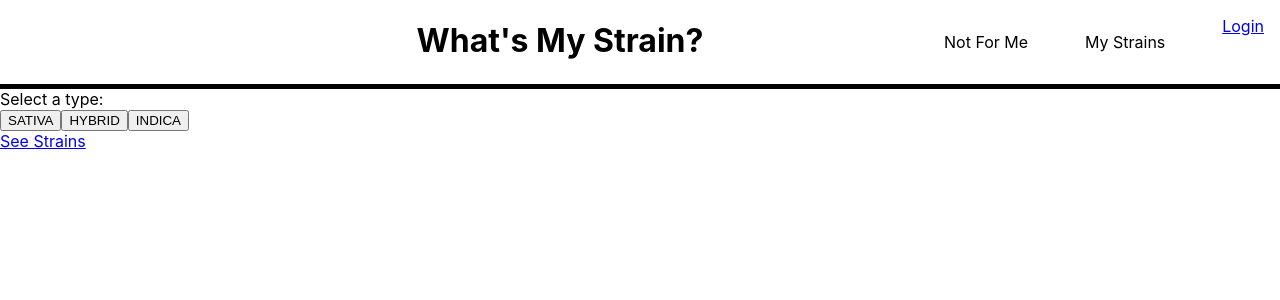
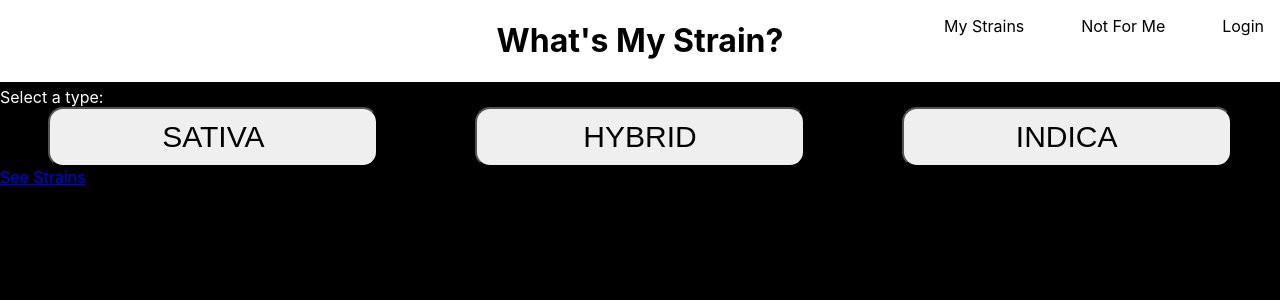
Before and after one commit to Tristan-Holtz/whats-my-strain, a React (Create React App) app: page / in a window 1280 px wide. Shown: the top 300 px of the page. Built offline with nearby package versions, Linux system fonts and the light colour scheme; no server answers.

Commit message:
Get likes and dislikes populating on DOM

```diff
--- a/src/components/App/App.scss
+++ b/src/components/App/App.scss
@@ -1,3 +1,4 @@
 body {
+  background-color: black;
   width: 100%;
 }
--- a/src/components/CardContainer/CardContainer.js
+++ b/src/components/CardContainer/CardContainer.js
@@ -26,7 +26,7 @@ export class CardContainer extends Component {
     return (
       <form className="strain-selection_form">
         <section className="types-section">
-          <label>Select a type:</label>
+          <label className="type-label">Select a type:</label>
           <div className="type-buttons_div">
             <button
               onClick={() => this.selectCategory('sativa')}
--- a/src/components/CardContainer/CardContainer.scss
+++ b/src/components/CardContainer/CardContainer.scss
@@ -0,0 +1,16 @@
+.type-button {
+  border-radius: 15px;
+  height: 60px;
+  font-size: 30px;
+  width: 330px;
+}
+
+.type-buttons_div {
+  display: flex;
+  justify-content: space-around;
+  width: 100%;
+}
+
+.type-label {
+  color: #fff;
+}
--- a/src/components/Header/Header.js
+++ b/src/components/Header/Header.js
@@ -2,16 +2,31 @@ import React from 'react';
 import './Header.scss';
 import { Link } from 'react-router-dom';
 import { connect } from 'react-redux';
+import { setCategory } from '../../actions';
 
-const Header = ({ user }) => {
+const Header = ({ user, setCategory }) => {
   return (
     <header>
       <p className="username">{user ? `Welcome, ${user}` : ''}</p>
       <h1>What's My Strain?</h1>
       <div className="nav-options">
-        <p>Not For Me</p>
-        <p>My Strains</p>
-        <Link to="/login">{user ? 'Logout' : 'Login'}</Link>
+        <Link
+          className="nav-link"
+          to="/strains"
+          onClick={() => setCategory('favorites')}
+        >
+          My Strains
+        </Link>
+        <Link
+          className="nav-link"
+          to="/strains"
+          onClick={() => setCategory('dislikes')}
+        >
+          Not For Me
+        </Link>
+        <Link className="nav-link" to="/login">
+          {user ? 'Logout' : 'Login'}
+        </Link>
       </div>
     </header>
   );
@@ -21,4 +36,10 @@ const mapStateToProps = state => ({
   user: state.user
 });
 
-export default connect(mapStateToProps)(Header);
+const mapDispatchToProps = dispatch => ({
+  setCategory: category => {
+    dispatch(setCategory(category));
+  }
+});
+
+export default connect(mapStateToProps, mapDispatchToProps)(Header);
--- a/src/components/Header/Header.scss
+++ b/src/components/Header/Header.scss
@@ -1,4 +1,5 @@
 header {
+  background-color: #fff;
   border-bottom: 5px solid black;
   display: flex;
   justify-content: space-between;
@@ -6,7 +7,7 @@ header {
 }
 
 h1 {
-  margin-left: 5em;
+  margin-left: 10em;
 }
 
 .username {
@@ -19,3 +20,8 @@ h1 {
   padding: 1em;
   width: 20em;
 }
+
+.nav-link {
+  color: black;
+  text-decoration: none;
+}
--- a/src/components/Login/Login.js
+++ b/src/components/Login/Login.js
@@ -33,7 +33,7 @@ export class Login extends Component {
           name="name"
           placeholder="Name"
         ></input>
-        <Link onClick={this.loginUser} to="/">
+        <Link className="login-link" onClick={this.loginUser} to="/">
           Login
         </Link>
       </form>
@@ -41,14 +41,10 @@ export class Login extends Component {
   }
 }
 
-const mapStateToProps = state => ({
-  user: state.user
-});
-
 const mapDispatchToProps = dispatch => ({
   setUser: user => {
     dispatch(setUser(user));
   }
 });
 
-export default connect(mapStateToProps, mapDispatchToProps)(Login);
+export default connect(null, mapDispatchToProps)(Login);
--- a/src/components/Login/Login.scss
+++ b/src/components/Login/Login.scss
@@ -0,0 +1,3 @@
+.login-link {
+  text-decoration: none;
+}
--- a/src/components/Strain/Strain.js
+++ b/src/components/Strain/Strain.js
@@ -4,11 +4,45 @@ import './Strain.scss';
 import { Link } from 'react-router-dom';
 import { setUniqueStrain } from '../../actions';
 
-const Strain = ({ setUniqueStrain, strains, category }) => {
+const Strain = ({
+  setUniqueStrain,
+  strains,
+  category,
+  myStrains,
+  notForMe
+}) => {
   const getUniqueStrain = strain => {
     setUniqueStrain(strain);
   };
-
+  let cards;
+  switch (category) {
+    case 'favorites':
+      cards = myStrains.map(strain => {
+        return (
+          <Link
+            onClick={() => getUniqueStrain(strain)}
+            to={`/strain-details/${strain.name}`}
+            className="strain-card"
+          >
+            <p className="strain-name">{strain.name}</p>
+          </Link>
+        );
+      });
+      return <section className="strain-container">{cards}</section>;
+    case 'dislikes':
+      cards = notForMe.map(strain => {
+        return (
+          <Link
+            onClick={() => getUniqueStrain(strain)}
+            to={`/strain-details/${strain.name}`}
+            className="strain-card"
+          >
+            <p className="strain-name">{strain.name}</p>
+          </Link>
+        );
+      });
+      return <section className="strain-container">{cards}</section>;
+    default:
       const strainNames = Object.keys(strains);
       const uniqueStrains = strainNames.reduce((acc, name) => {
         if (strains[name].race === category) {
@@ -20,7 +54,7 @@ const Strain = ({ setUniqueStrain, strains, category }) => {
         return acc;
       }, []);
 
-  const cards = uniqueStrains.map(strain => {
+      cards = uniqueStrains.map(strain => {
         return (
           <Link
             onClick={() => getUniqueStrain(strain)}
@@ -33,12 +67,15 @@ const Strain = ({ setUniqueStrain, strains, category }) => {
       });
 
       return <section className="strain-container">{cards}</section>;
+  }
 };
 
 export const mapStateToProps = state => ({
   strains: state.strains,
   category: state.category,
-  uniqueStrain: state.uniqueStrain
+  uniqueStrain: state.uniqueStrain,
+  myStrains: state.myStrains,
+  notForMe: state.notForMe
 });
 
 export const mapDispatchToProps = dispatch => ({
--- a/src/components/Strain/Strain.scss
+++ b/src/components/Strain/Strain.scss
@@ -7,10 +7,18 @@
   height: 50px;
   justify-content: center;
   padding: 0.5em;
+  text-decoration: none;
   width: 90%;
 }
 
+.strain-card:hover {
+  border: 2px solid #fff;
+  background: green;
+}
+
 .strain-container {
+  background-color: black;
+  border-top: 2px solid green;
   display: grid;
   grid-template-columns: 1fr 1fr 1fr 1fr 1fr 1fr;
   grid-gap: 1em;
--- a/src/components/StrainDetails/StrainDetails.js
+++ b/src/components/StrainDetails/StrainDetails.js
@@ -56,6 +56,18 @@ class StrainDetails extends Component {
     }
   }
 
+  addToFavorites = strain => {
+    strain.favorite = true;
+    this.props.addToMyStrains(strain);
+    // const stringifiedStrain = JSON.stringify(strain);
+    // localStorage.setItem(this.props.user.name, stringifiedStrain);
+  };
+
+  addToDislikes = strain => {
+    strain.dislike = true;
+    this.props.addToNotForMe(strain);
+  };
+
   render() {
     const { strainInfo } = this.state;
     const { uniqueStrain } = this.props;
@@ -102,14 +114,14 @@ class StrainDetails extends Component {
           </div>
           <p>{strainInfo.desc}</p>
           <button
-            onClick={() => this.props.addToMyStrains(strainInfo)}
+            onClick={() => this.addToFavorites(strainInfo)}
             type="button"
             className="add-favorite"
           >
             Add To My Strains
           </button>
           <button
-            onClick={this.props.addToNotForMe(strainInfo)}
+            onClick={() => this.addToDislikes(strainInfo)}
             type="button"
             className="add-dislike"
           >
@@ -153,14 +165,14 @@ class StrainDetails extends Component {
             </article>
           </div>
           <button
-            onClick={() => this.props.addToMyStrains(uniqueStrain)}
+            onClick={() => this.addToFavorites(uniqueStrain)}
             type="button"
             className="add-favorite"
           >
             Add To My Strains
           </button>
           <button
-            onClick={this.props.addToNotForMe(uniqueStrain)}
+            onClick={() => this.addToDislikes(uniqueStrain)}
             type="button"
             className="add-dislike"
           >
@@ -175,7 +187,8 @@ class StrainDetails extends Component {
 
 export const mapStateToProps = state => ({
   uniqueStrain: state.uniqueStrain,
-  strains: state.strains
+  strains: state.strains,
+  user: state.user
 });
 
 export const mapDispatchToProps = dispatch => ({
```
Lines whose indentation alone changed are shown as unchanged.
